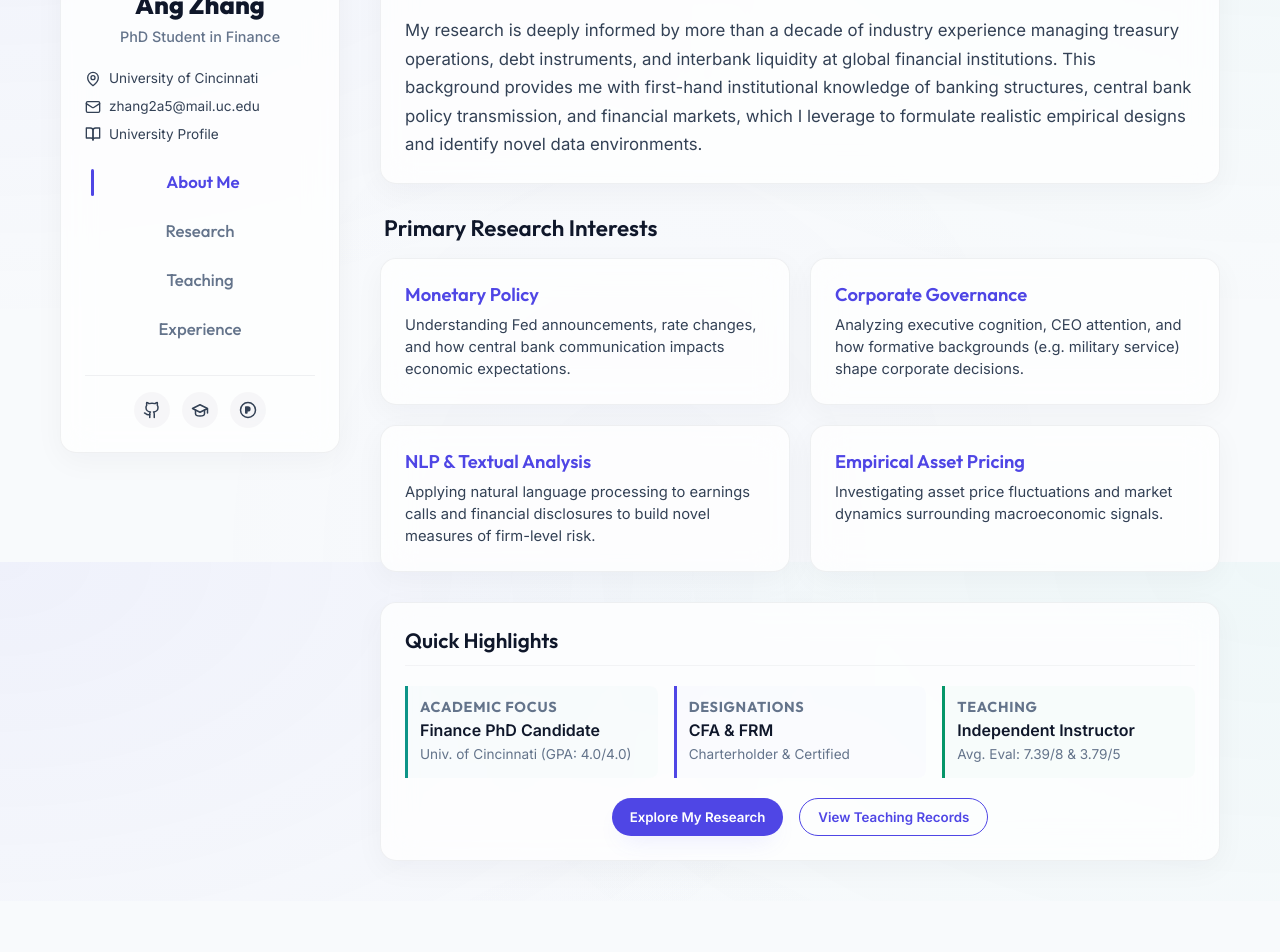
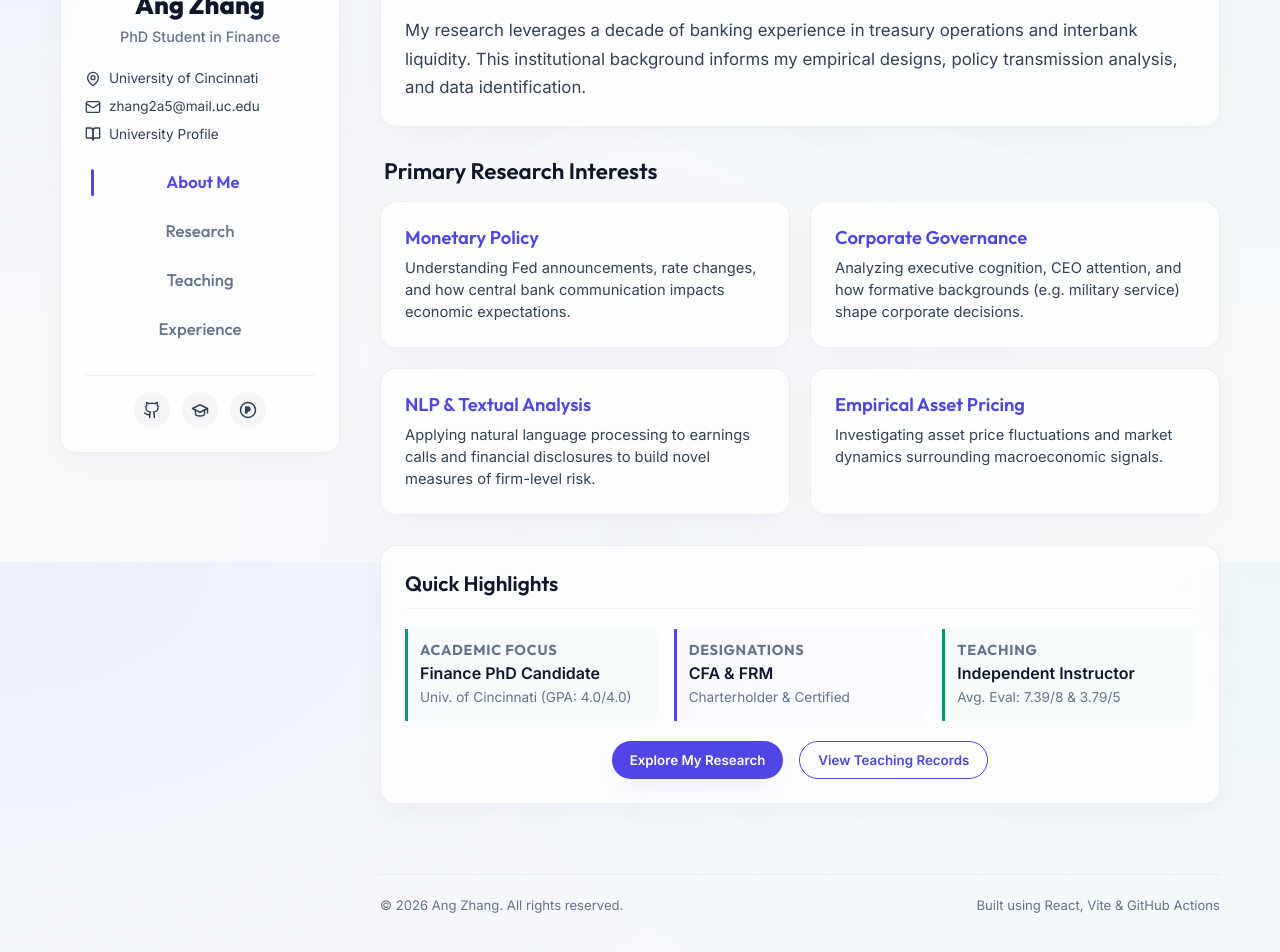
Before and after one commit to azazhang/academia, a React (Vite) app: page / in a window 1280 px wide. Shown: the part 238-1190 px from the top of the page. Before the commit the page ends 1139 px from the top, so only its background shows below. Built offline with nearby package versions, Linux system fonts and the light colour scheme.

Commit message:
Address feedback: make industry overview in Bio highly concise, and add elegant copyright footer to the app layout

```diff
--- a/src/App.jsx
+++ b/src/App.jsx
@@ -199,11 +199,36 @@ export default function App() {
       </aside>
 
       {/* Main Content Layout */}
-      <main id="page-content" style={{ display: 'flex', flexDirection: 'column', gap: '30px' }}>
-        <div className="mobile-nav-only sticky-nav">
-          <Navbar activeTab={activeTab} setActiveTab={setActiveTab} />
+      <main id="page-content" style={{
+        display: 'flex',
+        flexDirection: 'column',
+        gap: '30px',
+        minHeight: 'calc(100vh - 80px)',
+        justifyContent: 'space-between'
+      }}>
+        <div style={{ display: 'flex', flexDirection: 'column', gap: '30px' }}>
+          <div className="mobile-nav-only sticky-nav">
+            <Navbar activeTab={activeTab} setActiveTab={setActiveTab} />
+          </div>
+          {renderContent()}
         </div>
-        {renderContent()}
+
+        {/* Footer */}
+        <footer style={{
+          marginTop: '40px',
+          paddingTop: '20px',
+          borderTop: '1px solid rgba(15, 23, 42, 0.05)',
+          display: 'flex',
+          justifyContent: 'space-between',
+          alignItems: 'center',
+          fontSize: '0.82rem',
+          color: 'var(--text-muted)',
+          flexWrap: 'wrap',
+          gap: '10px'
+        }}>
+          <span>&copy; {new Date().getFullYear()} Ang Zhang. All rights reserved.</span>
+          <span>Built using React, Vite & GitHub Actions</span>
+        </footer>
       </main>
 
     </div>
--- a/src/pages/Home.jsx
+++ b/src/pages/Home.jsx
@@ -22,10 +22,7 @@ export default function Home({ setActiveTab }) {
           </p>
 
           <p style={{ fontSize: '1.05rem', lineHeight: '1.7', color: 'var(--text-secondary)' }}>
-            My research is deeply informed by more than a decade of industry experience managing treasury operations,
-            debt instruments, and interbank liquidity at global financial institutions. This background provides me with
-            first-hand institutional knowledge of banking structures, central bank policy transmission, and financial markets,
-            which I leverage to formulate realistic empirical designs and identify novel data environments.
+            My research leverages a decade of banking experience in treasury operations and interbank liquidity. This institutional background informs my empirical designs, policy transmission analysis, and data identification.
           </p>
         </div>
       </SectionCard>
```
